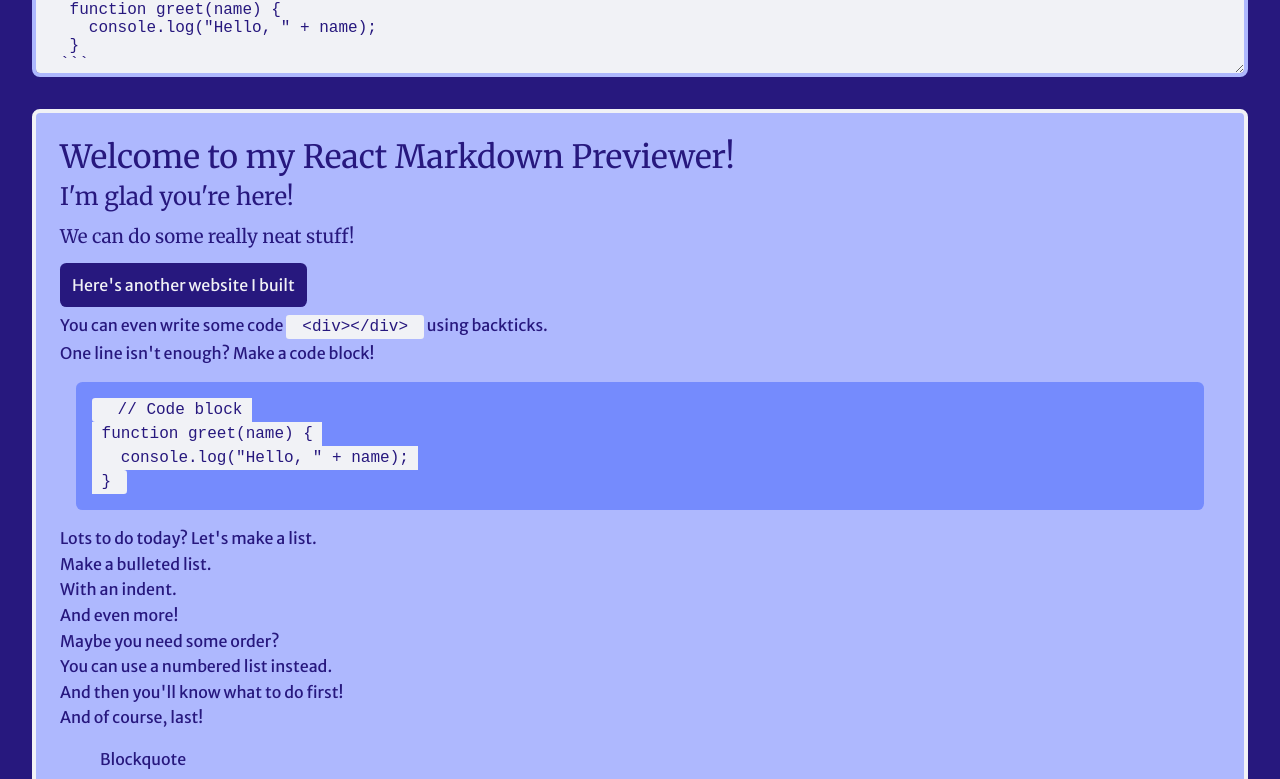
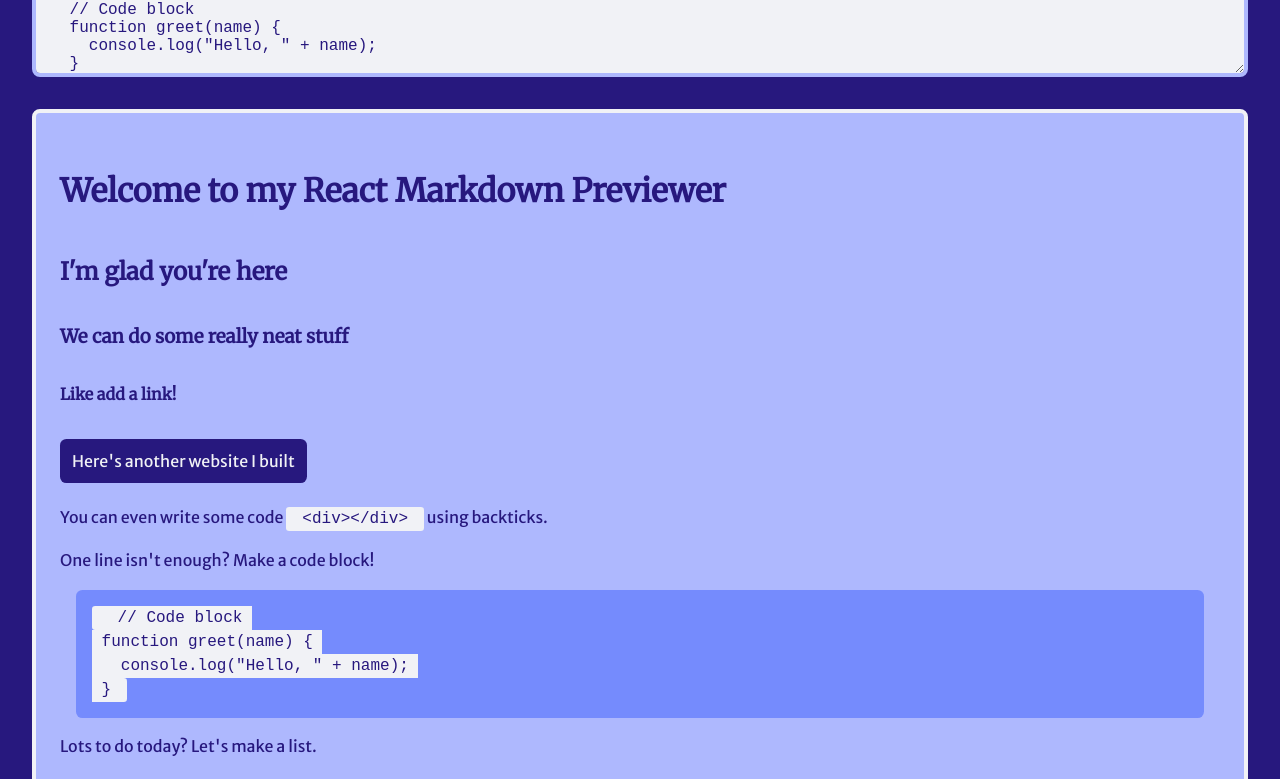
Before and after one commit to jfranklin12/markdown-previewer, a React (Create React App) app: page / in a window 1280 px wide. Shown: the part 275-1054 px from the top of the page. Built offline with nearby package versions, Linux system fonts and the light colour scheme.

Commit message:
html sanitized and styles adjusted to index and app

```diff
--- a/package.json
+++ b/package.json
@@ -6,6 +6,7 @@
     "@testing-library/jest-dom": "^5.16.5",
     "@testing-library/react": "^13.4.0",
     "@testing-library/user-event": "^13.5.0",
+    "dompurify": "^3.0.5",
     "marked": "^5.0.4",
     "react": "^18.2.0",
     "react-dom": "^18.2.0",
--- a/src/App.css
+++ b/src/App.css
@@ -2,14 +2,14 @@
 html, body {
   background-color: #27187E;
   font-family: 'Merriweather Sans', sans-serif;
-  line-height: 1.6rem;
+  line-height: 1.6em;
+}
+h1, h2, h3, h4, h5, h6 {
+  font-family: 'Merriweather', serif;
+  line-height: 2.1em;
 }
 
-h1, h2, h3, h4, h5, h6 {
-  font-family: 'Merriweather', serif;
-  line-height: 2.5rem;
-}
-
+/* base link style */
 a {
   background-color: #27187E;
   color: #F1F2F6;
@@ -18,25 +18,30 @@ a {
   border-radius: .4em;
   text-decoration: none;
 }
-
 a:hover, a:active {
   background-color: #3e2d9c;
 }
 
-
 /* code block */
 pre {
   background-color: #758BFD;
-  padding: 1rem;
-  border-radius: 0.4rem;
-  line-height: 1.5rem;
+  padding: 1em;
+  border-radius: 0.4em;
+  line-height: 1.5em;
   margin: 1em;
 }
-
 code {
   background-color: #F1F2F6;
-  padding: 0.2rem 1rem;
-  border-radius: 0.2rem;
+  padding: 0.2em 1em;
+  border-radius: 0.2em;
+}
+
+/* blockquote */
+blockquote {
+  margin: 1em 0;
+  padding: 1em;
+  background-color: #F1F2F6;
+  border-left: .5em solid #758BFD;
 }
 
 /* Container */
@@ -47,6 +52,8 @@ code {
   padding: 2rem;
   gap: 2rem;
 }
+
+/* End Main CSS */
 
 /* Editor and Preview Styles */
 #editor, #preview {
--- a/src/App.js
+++ b/src/App.js
@@ -5,9 +5,10 @@ import Preview from './Preview';
 
 const App = () => {
   const defaultMarkdown = `
-# Welcome to my React Markdown Previewer!
-## I'm glad you're here!
-### We can do some really neat stuff!
+# Welcome to my React Markdown Previewer
+## I'm glad you're here
+### We can do some really neat stuff
+#### Like add a link!
 [Here's another website I built](https://jfranklin12.github.io/random-quote-machine/)
 
 You can even write some code \`<div></div>\` using backticks.
--- a/src/Preview.js
+++ b/src/Preview.js
@@ -1,12 +1,16 @@
 import React from "react";
 import { marked } from "marked";
+import DOMPurify from "dompurify"
 
 const Preview = ({ value }) => {
     const convertMarkdownToHTML = (markdown) => {
         const renderer = new marked.Renderer();
         renderer.breaks = true;
 
-        return marked(markdown, { renderer: renderer });
+        const html = marked(markdown, { renderer: renderer });
+        const sanitizedHTML = DOMPurify.sanitize(html);
+
+        return sanitizedHTML;
     }
     const convertedMarkdown = convertMarkdownToHTML(value);
 
--- a/src/index.css
+++ b/src/index.css
@@ -8,14 +8,10 @@ html {
 	box-sizing: inherit;
   }
 
-  body, h1, h2, h3, h4, h5, h6, p, ol, ul {
+  body {
 	margin: 0;
 	padding: 0;
 	font-weight: normal;
-  }
-
-  ol, ul {
-	list-style: none;
   }
 
   img {
```
Also changed, not shown: 1 other file (tests, documents, lock files or other folders).
